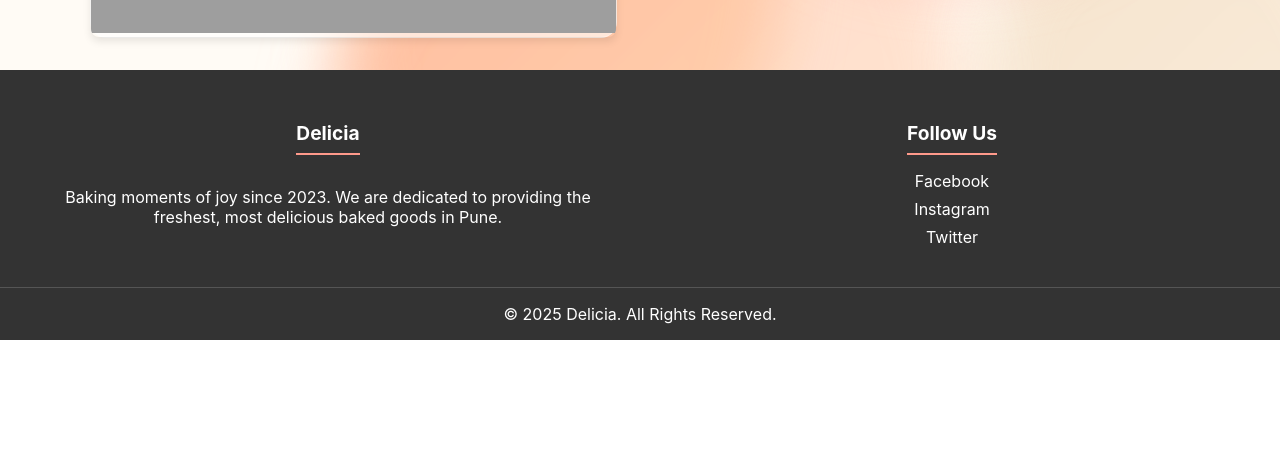
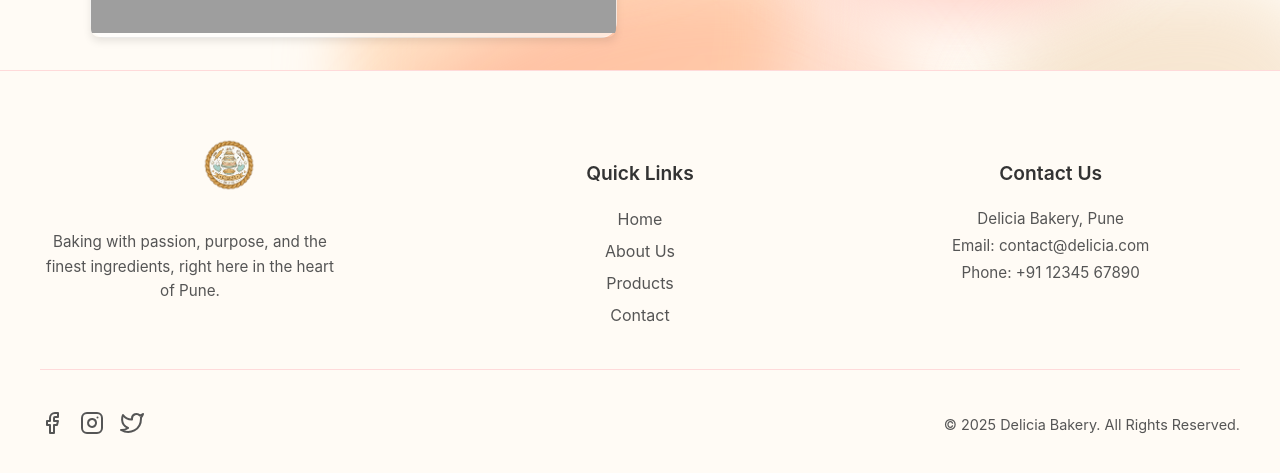
Before and after one commit to mane969/test, a React (Vite) app: page /contact in a window 1280 px wide. Shown: the part 1065-1538 px from the top of the page. Before the commit the page ends 1405 px from the top, so only its background shows below. Built offline with nearby package versions, Linux system fonts and the light colour scheme; grey boxes are pictures that could not be loaded.

Commit message:
Changed Footer

```diff
--- a/src/components/Footer.css
+++ b/src/components/Footer.css
@@ -1,53 +1,118 @@
-.footer-container {
-    background-color: #333;
-    color: white;
-    padding: 2rem 0 1rem 0; /* Padding top, sides, bottom */
+/* src/components/Footer.css */
+
+.footer {
+    background-color: #FFFBF5; /* A soft, warm off-white */
+    color: #555;
+    padding: 4rem 2rem 2rem;
+    position: relative;
+    z-index: 10;
+    border-top: 1px solid #FFDADA;
 }
 
-.footer-content {
-    display: flex;
-    justify-content: space-around;
-    align-items: flex-start;
-    flex-wrap: wrap;
-    max-width: 1280px;
+.footer-container {
+    max-width: 1200px;
     margin: 0 auto;
-    padding: 0 2rem;
-    gap: 2rem;
 }
 
-.footer-section {
-    flex: 1;
-    min-width: 250px; /* Ensures sections don't get too squished */
+.footer-top {
+    display: flex;
+    justify-content: space-between;
+    gap: 2rem;
+    flex-wrap: wrap;
+    padding-bottom: 2rem;
+    margin-bottom: 2rem;
+    border-bottom: 1px solid #FFDADA;
 }
 
-.footer-brand {
-    font-size: 1.5rem;
-    margin-bottom: 0.5rem;
+.footer-about, .footer-links, .footer-contact {
+    flex: 1;
+    min-width: 250px;
 }
 
-.footer-section h3 {
+.footer-logo {
+    height: 60px;
     margin-bottom: 1rem;
-    font-size: 1.2rem;
-    border-bottom: 2px solid #ff9a8b;
-    padding-bottom: 0.5rem;
-    display: inline-block;
 }
 
-.social-link {
-    display: block;
-    color: white;
+.footer-mission {
+    font-size: 0.95rem;
+    line-height: 1.6;
+    max-width: 300px;
+}
+
+.footer h4 {
+    font-size: 1.2rem;
+    font-weight: 600;
+    color: #333;
+    margin-bottom: 1.5rem;
+}
+
+.footer-links ul {
+    list-style: none;
+    padding: 0;
+    margin: 0;
+}
+
+.footer-links li {
+    margin-bottom: 0.75rem;
+}
+
+.footer-links a {
+    color: #555;
     text-decoration: none;
-    margin-bottom: 0.5rem;
     transition: color 0.3s ease;
 }
 
-    .social-link:hover {
-        color: #ff9a8b;
+    .footer-links a:hover {
+        color: #FF6A88;
     }
 
+.footer-contact p {
+    margin: 0.5rem 0;
+    font-size: 0.95rem;
+}
+
 .footer-bottom {
-    text-align: center;
-    margin-top: 2rem;
-    padding-top: 1rem;
-    border-top: 1px solid #555;
+    display: flex;
+    justify-content: space-between;
+    align-items: center;
+    flex-wrap: wrap;
+    gap: 1rem;
 }
+
+.footer-socials {
+    display: flex;
+    gap: 1rem;
+}
+
+    .footer-socials a {
+        color: #555;
+        transition: color 0.3s ease, transform 0.3s ease;
+    }
+
+        .footer-socials a:hover {
+            color: #FF6A88;
+            transform: translateY(-2px);
+        }
+
+.footer-copyright {
+    font-size: 0.9rem;
+}
+
+/* Responsive adjustments */
+@media (max-width: 768px) {
+    .footer-top {
+        flex-direction: column;
+        text-align: center;
+    }
+
+    .footer-mission {
+        margin-left: auto;
+        margin-right: auto;
+    }
+
+    .footer-bottom {
+        flex-direction: column-reverse;
+        gap: 1.5rem;
+    }
+}
--- a/src/components/Footer.jsx
+++ b/src/components/Footer.jsx
@@ -1,29 +1,46 @@
 import React from 'react';
+import { Link } from 'react-router-dom';
 import './Footer.css';
 
 const Footer = () => {
-    const currentYear = new Date().getFullYear();
-
     return (
-        <footer className="footer-container">
-            <div className="footer-content">
-                <div className="footer-section about">
-                    {/* Update the brand name here */}
-                    <h3 className="footer-brand">Delicia</h3>
-                    <p>
-                        Baking moments of joy since 2023. We are dedicated to providing the freshest, most delicious baked goods in Pune.
+        <footer className="footer">
+            <div className="footer-container">
+                <div className="footer-top">
+                    <div className="footer-about">
+                        {/* Use the same logo as your navbar */}
+                        <img src="/images/logo.png" alt="Delicia Logo" className="footer-logo" />
+                        <p className="footer-mission">
+                            Baking with passion, purpose, and the finest ingredients, right here in the heart of Pune.
+                        </p>
+                    </div>
+                    <div className="footer-links">
+                        <h4>Quick Links</h4>
+                        <ul>
+                            <li><Link to="/">Home</Link></li>
+                            <li><Link to="/about">About Us</Link></li>
+                            <li><Link to="/products">Products</Link></li>
+                            <li><Link to="/contact">Contact</Link></li>
+                        </ul>
+                    </div>
+                    <div className="footer-contact">
+                        <h4>Contact Us</h4>
+                        <p>Delicia Bakery, Pune</p>
+                        <p>Email: contact@delicia.com</p>
+                        <p>Phone: +91 12345 67890</p>
+                    </div>
+                </div>
+                <div className="footer-bottom">
+                    <div className="footer-socials">
+                        {/* Simple SVG icons for social media */}
+                        <a href="#" aria-label="Facebook"><svg xmlns="http://www.w3.org/2000/svg" width="24" height="24" viewBox="0 0 24 24" fill="none" stroke="currentColor" strokeWidth="2" strokeLinecap="round" strokeLinejoin="round"><path d="M18 2h-3a5 5 0 0 0-5 5v3H7v4h3v8h4v-8h3l1-4h-4V7a1 1 0 0 1 1-1h3z"></path></svg></a>
+                        <a href="#" aria-label="Instagram"><svg xmlns="http://www.w3.org/2000/svg" width="24" height="24" viewBox="0 0 24 24" fill="none" stroke="currentColor" strokeWidth="2" strokeLinecap="round" strokeLinejoin="round"><rect x="2" y="2" width="20" height="20" rx="5" ry="5"></rect><path d="M16 11.37A4 4 0 1 1 12.63 8 4 4 0 0 1 16 11.37z"></path><line x1="17.5" y1="6.5" x2="17.51" y2="6.5"></line></svg></a>
+                        <a href="#" aria-label="Twitter"><svg xmlns="http://www.w3.org/2000/svg" width="24" height="24" viewBox="0 0 24 24" fill="none" stroke="currentColor" strokeWidth="2" strokeLinecap="round" strokeLinejoin="round"><path d="M23 3a10.9 10.9 0 0 1-3.14 1.53 4.48 4.48 0 0 0-7.86 3v1A10.66 10.66 0 0 1 3 4s-4 9 5 13a11.64 11.64 0 0 1-7 2c9 5 20 0 20-11.5a4.5 4.5 0 0 0-.08-.83A7.72 7.72 0 0 0 23 3z"></path></svg></a>
+                    </div>
+                    <p className="footer-copyright">
+                        &copy; {new Date().getFullYear()} Delicia Bakery. All Rights Reserved.
                     </p>
                 </div>
-                <div className="footer-section social">
-                    <h3>Follow Us</h3>
-                    <a href="#" className="social-link">Facebook</a>
-                    <a href="#" className="social-link">Instagram</a>
-                    <a href="#" className="social-link">Twitter</a>
-                </div>
-            </div>
-            <div className="footer-bottom">
-                {/* Update the copyright here */}
-                &copy; {currentYear} Delicia. All Rights Reserved.
             </div>
         </footer>
     );
--- a/src/pages/ProductDetailPage.jsx
+++ b/src/pages/ProductDetailPage.jsx
@@ -1,4 +1,5 @@
 import React, { useState, useEffect } from 'react';
+import ReactDOM from 'react-dom'; // 1. Import ReactDOM for portals
 import './ProductDetailPage.css';
 
 const ProductDetailPage = ({ product, onClose }) => {
@@ -15,7 +16,7 @@ const ProductDetailPage = ({ product, onClose }) => {
     const handleClose = () => {
         setIsVisible(false);
         // Wait for the closing animation to finish before calling onClose
-        setTimeout(onClose, 600); // Increased delay for richer close animation
+        setTimeout(onClose, 600);
     };
 
     const incrementQuantity = () => setQuantity(prev => prev + 1);
@@ -25,7 +26,9 @@ const ProductDetailPage = ({ product, onClose }) => {
         return null;
     }
 
-    return (
+    // 2. The entire modal is now wrapped in a portal
+    // It will be rendered at the end of the document's body, ensuring it's on top.
+    return ReactDOM.createPortal(
         <div className={`modal-overlay ${isVisible ? 'visible' : ''}`} onClick={handleClose}>
             <div className={`modal-content ${isVisible ? 'visible' : ''}`} onClick={(e) => e.stopPropagation()}>
 
@@ -41,7 +44,7 @@ const ProductDetailPage = ({ product, onClose }) => {
                             className="modal-product-image"
                             onError={(e) => { e.target.onerror = null; e.target.src = "https://placehold.co/600x600/C68C4A/FFF?text=Image+Unavailable"; }}
                         />
-                         <div className="satisfaction-guarantee">
+                        <div className="satisfaction-guarantee">
                             <span className="heart-icon">💖</span>
                             Hope this makes your day!
                         </div>
@@ -80,7 +83,8 @@ const ProductDetailPage = ({ product, onClose }) => {
                     </div>
                 </div>
             </div>
-        </div>
+        </div>,
+        document.body // This tells React to render the modal in the body tag
     );
 };
 
```
Also changed, not shown: 1 other file (tests, documents, lock files or other folders).
